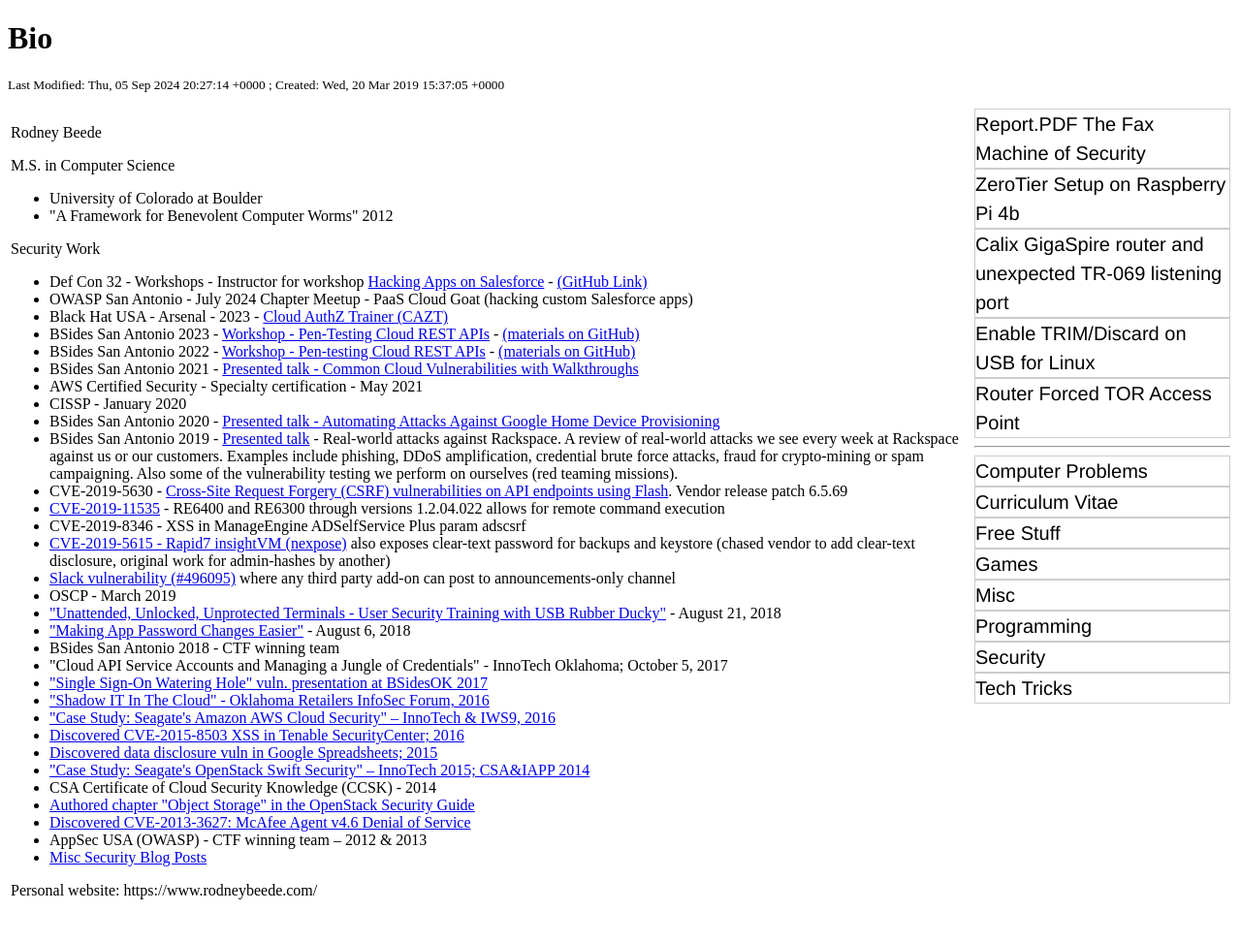
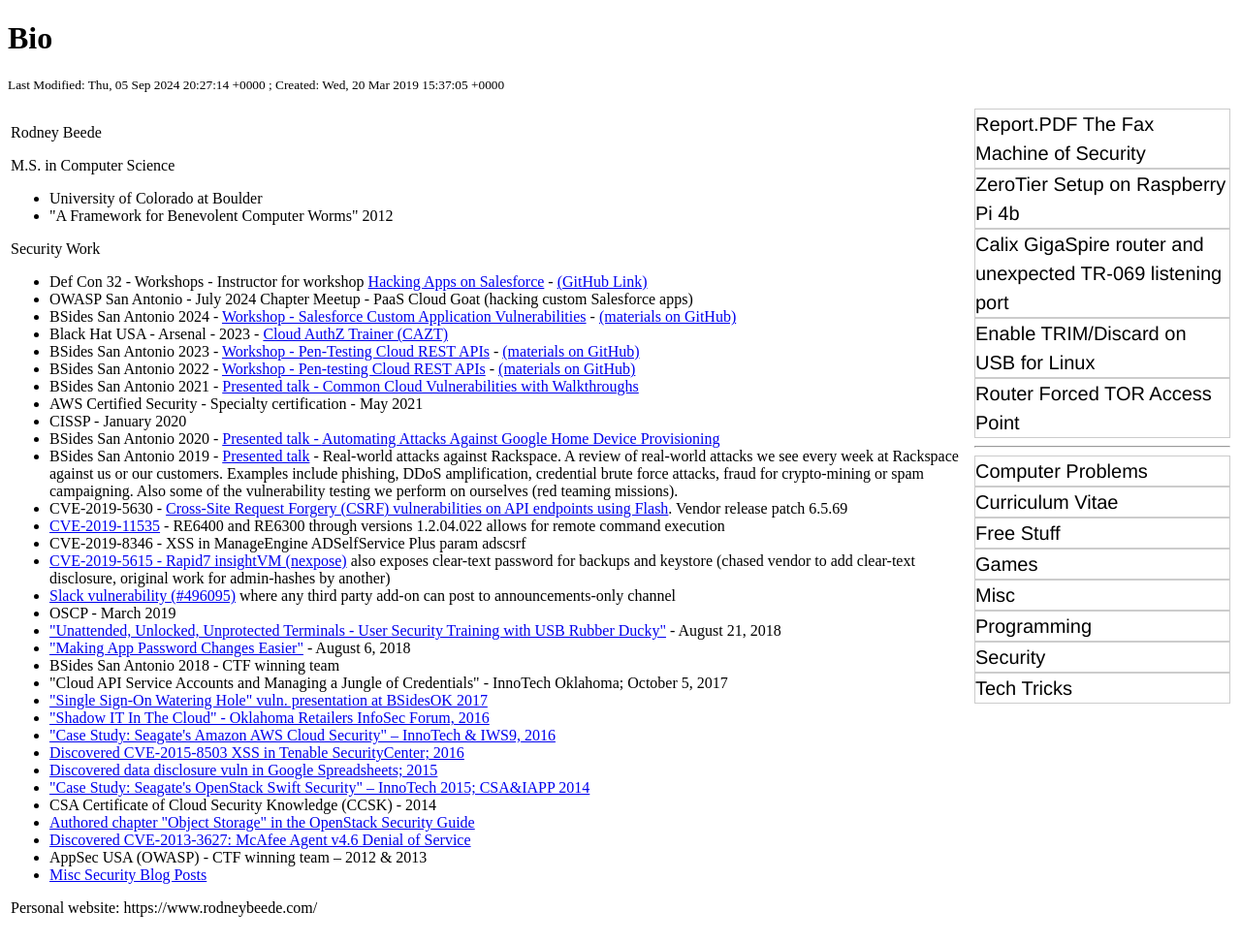
Before and after one commit to rbeede/rbeede.github.io, a Jekyll site: the page built from _posts/2020-08-26-bio.html, in a window 1280 px wide. Shown: the whole page at 97% size. Built offline with Jekyll 4.4.1, drawn with Linux system fonts in a browser that asks for light colours.

Commit message:
Update 2020-08-26-bio.html

```diff
--- a/_posts/2020-08-26-bio.html
+++ b/_posts/2020-08-26-bio.html
@@ -22,6 +22,7 @@
 <ul>
 <li>Def Con 32 - Workshops - Instructor for workshop <a href="https://defcon.org/html/defcon-32/dc-32-workshops.html#54228">Hacking Apps on Salesforce</a> - <a href="https://github.com/Coalfire-Research/paas-cloud-goat">(GitHub Link)</a></li>
 <li>OWASP San Antonio - July 2024 Chapter Meetup - PaaS Cloud Goat (hacking custom Salesforce apps)</li>
+<li>BSides San Antonio 2024 - <a href="https://www.bsidessatx.com/events-2024.html">Workshop - Salesforce Custom Application Vulnerabilities</a> - <a href="https://github.com/Coalfire-Research/paas-cloud-goat">(materials on GitHub)</a></li>
 <li>Black Hat USA - Arsenal - 2023 - <a href="https://www.blackhat.com/us-23/arsenal/schedule/presenters.html#rodney-beede-45501">Cloud AuthZ Trainer (CAZT)</a></li>
 <li>BSides San Antonio 2023 - <a href="https://www.bsidessatx.com/events-2023.html">Workshop - Pen-Testing Cloud REST APIs</a> - <a href="https://github.com/rbeede/BSidesSATX2023">(materials on GitHub)</a></li>
 <li>BSides San Antonio 2022 - <a href="https://www.bsidessatx.com/events-schedule-2022.html">Workshop - Pen-testing Cloud REST APIs</a> - <a href="https://github.com/rbeede/BSidesSATX2022">(materials on GitHub)</a></li>
```
